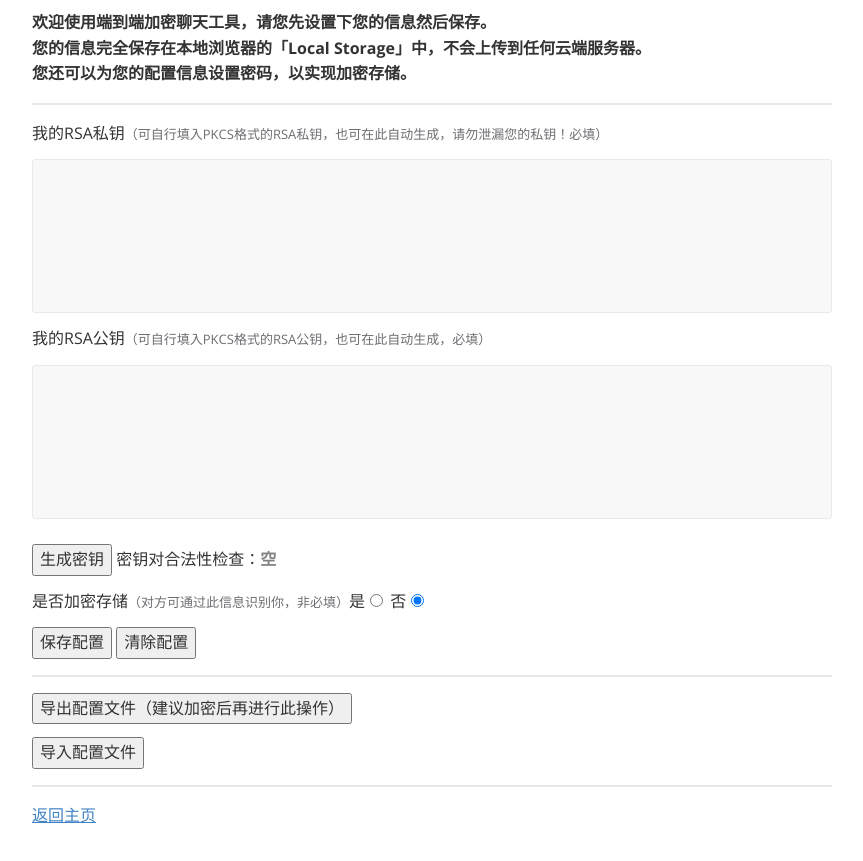
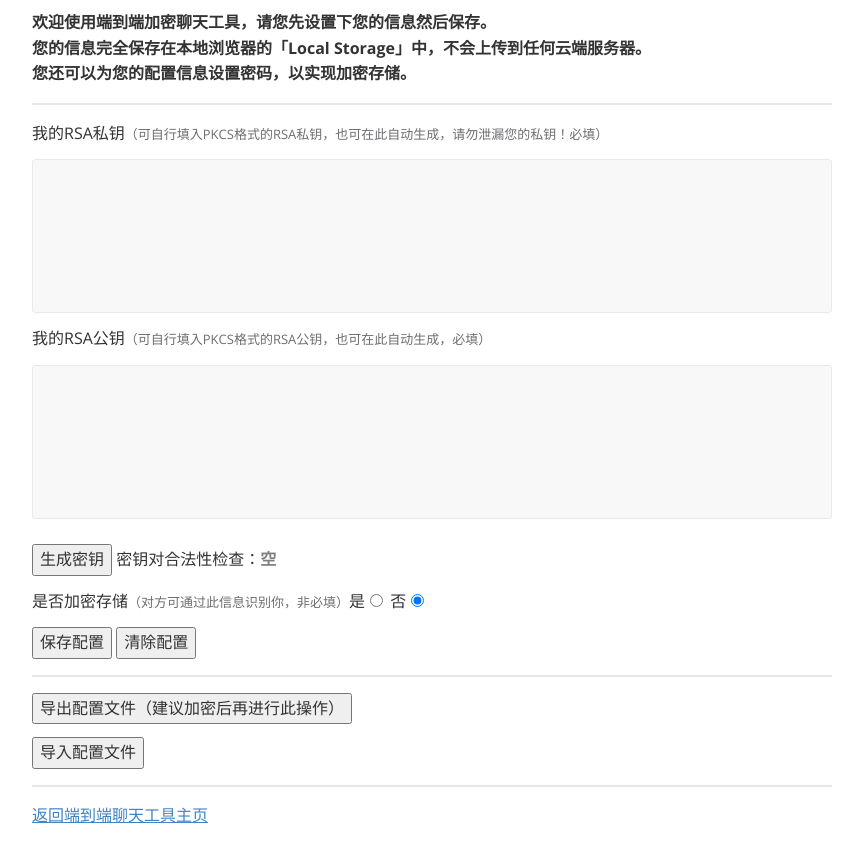
Before and after one commit to jerryt92/e2e_chat, a plain HTML site: page my.html in a window 1280 px wide. Shown: the part 95-956 px from the top of the page, without its empty margins (208-1071 px from the left). Drawn offline with nearby package versions, Linux system fonts and the light colour scheme.

Commit message:
rename .

```diff
--- a/my.html
+++ b/my.html
@@ -49,7 +49,7 @@
         <p><input id="file" type="file" onchange="importToFile()" style="display:none"/></p>
         <p><button onclick="importToFile()">导入配置文件</button></p>
         <hr/>
-        <a href="./"><span>返回主页</span></a>
+        <a href="./"><span>返回端到端聊天工具主页</span></a>
     </div>
 </div>
 <script src="./js/encrypt_lib/jsencrypt.min.js"></script>
```
